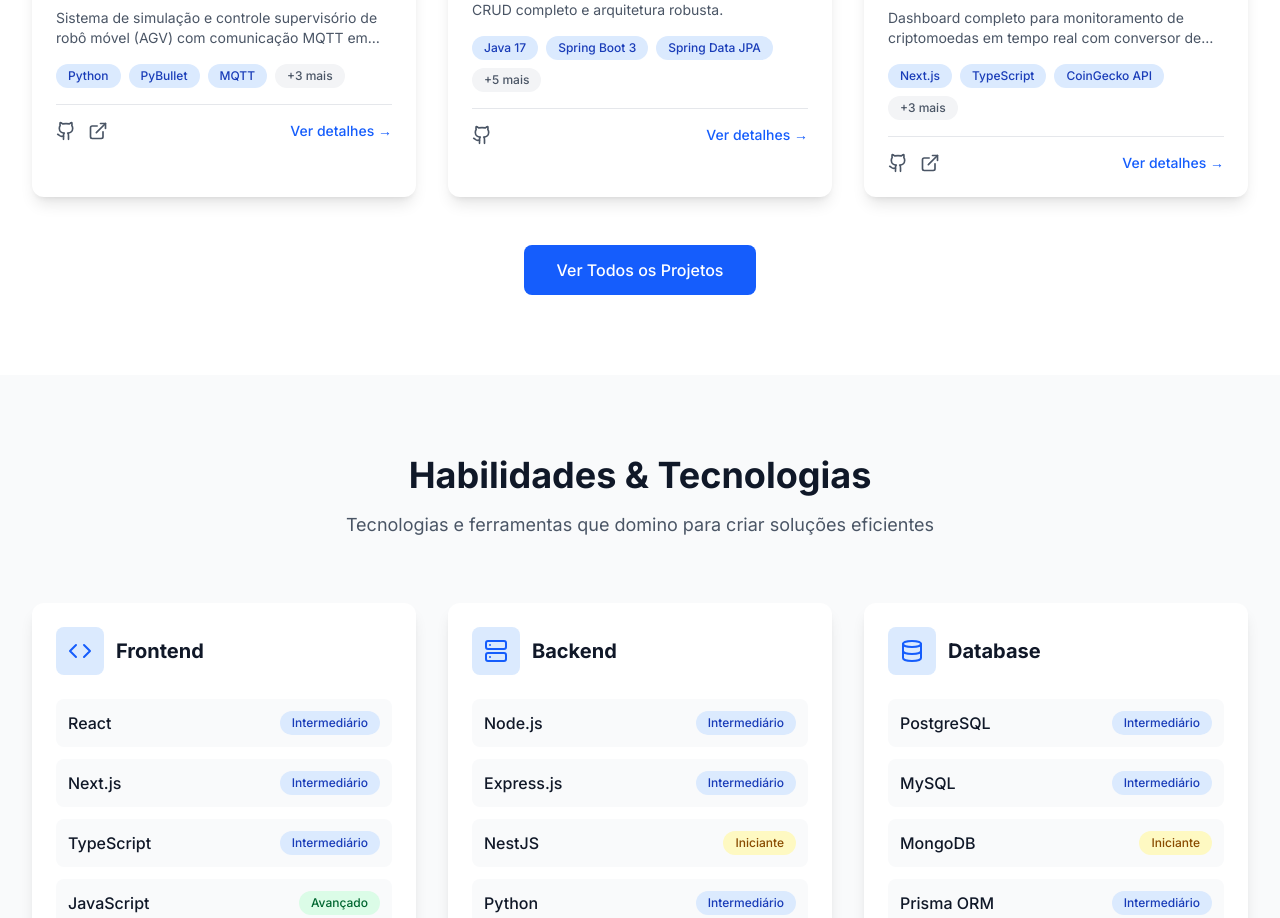
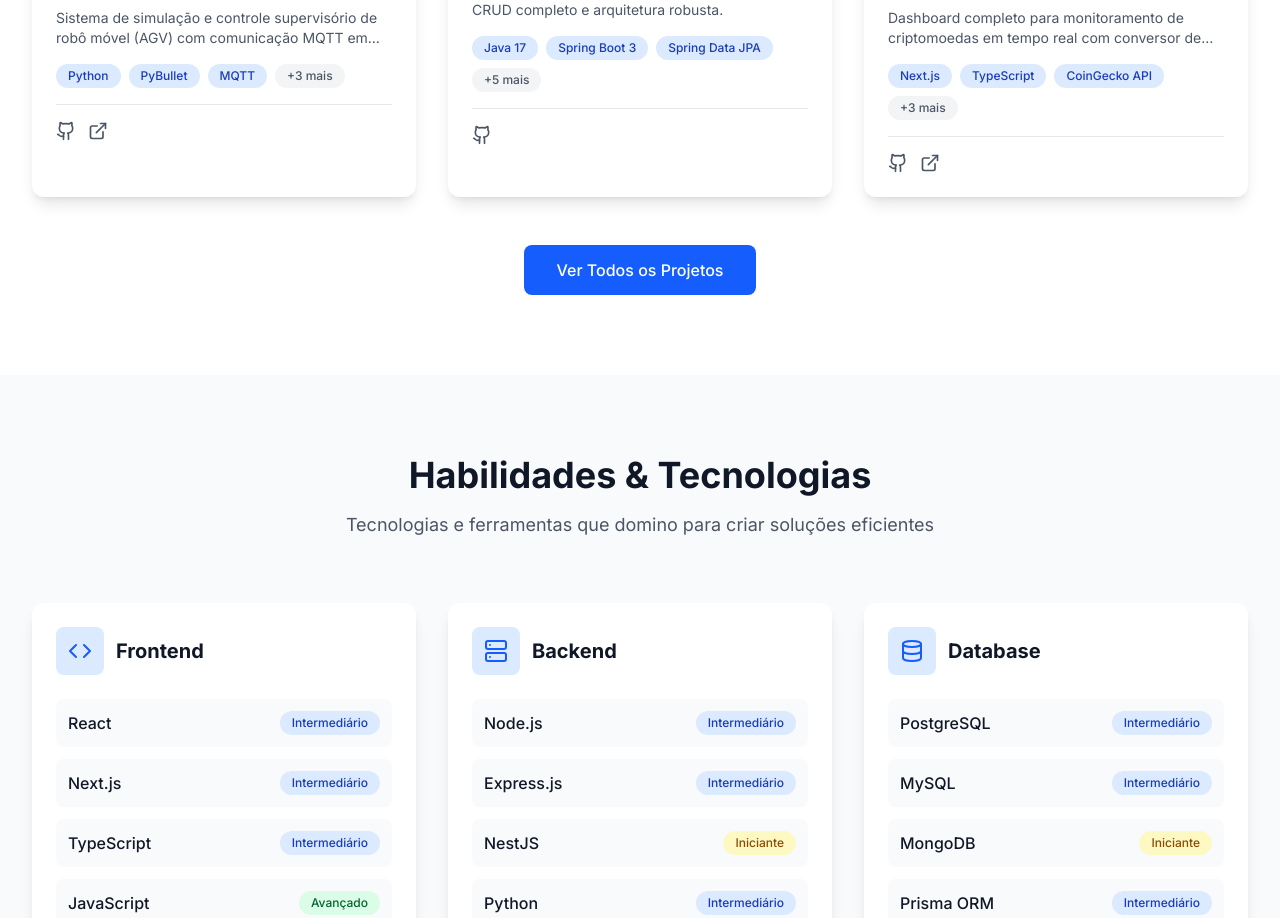
Before and after one commit to Junior-81/Portifolio, a Next.js app: page / in a window 1280 px wide. Shown: the part 1300-2218 px from the top of the page. Built offline with nearby package versions, Linux system fonts and the light colour scheme.

Commit message:
att link home

```diff
--- a/src/components/FeaturedProjects.tsx
+++ b/src/components/FeaturedProjects.tsx
@@ -84,12 +84,7 @@ export function ProjectCard({ project, index }: ProjectCardProps) {
             )}
           </div>
 
-          <Link
-            href={`/projetos/${project.id}`}
-            className="text-blue-600 dark:text-blue-400 hover:text-blue-800 dark:hover:text-blue-300 text-sm font-medium transition-colors"
-          >
-            Ver detalhes →
-          </Link>
+
         </div>
       </div>
     </motion.div>
```
